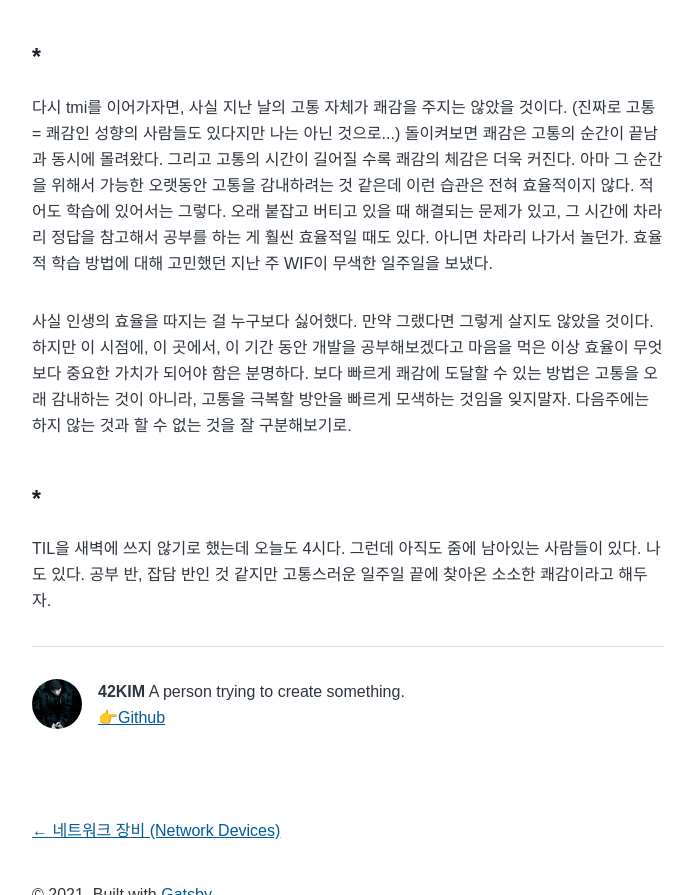
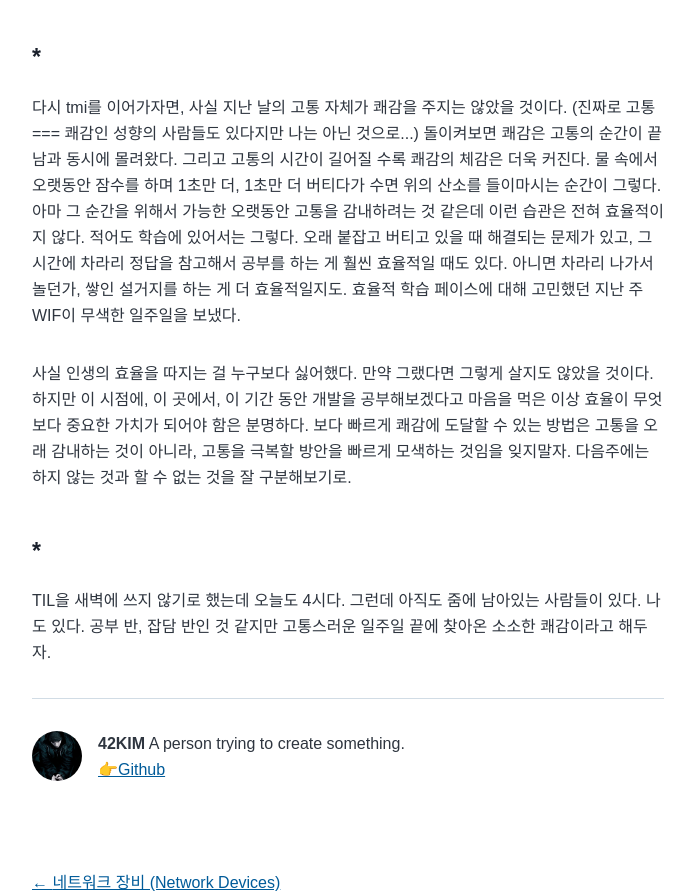
Before and after one commit to 42KIM/42KIM.github.io, a Gatsby site: page /etc/W2/ in a window 1280 px wide. Shown: the part 1137-2032 px from the top of the page, without its empty margins (292-985 px from the left). Built offline with nearby package versions, Linux system fonts and the light colour scheme; Gatsby itself is replaced by a stand-in of ours.

Commit message:
내용 수정

```diff
--- a/content/blog/etc/W2.md
+++ b/content/blog/etc/W2.md
@@ -23,7 +23,7 @@ tags: ["데브코스"]
 
 #### *
 
-다시 tmi를 이어가자면, 사실 지난 날의 고통 자체가 쾌감을 주지는 않았을 것이다. (진짜로 고통 = 쾌감인 성향의 사람들도 있다지만 나는 아닌 것으로...) 돌이켜보면 쾌감은 고통의 순간이 끝남과 동시에 몰려왔다. 그리고 고통의 시간이 길어질 수록 쾌감의 체감은 더욱 커진다. 아마 그 순간을 위해서 가능한 오랫동안 고통을 감내하려는 것 같은데 이런 습관은 전혀 효율적이지 않다. 적어도 학습에 있어서는 그렇다. 오래 붙잡고 버티고 있을 때 해결되는 문제가 있고, 그 시간에 차라리 정답을 참고해서 공부를 하는 게 훨씬 효율적일 때도 있다. 아니면 차라리 나가서 놀던가. 효율적 학습 방법에 대해 고민했던 지난 주 WIF이 무색한 일주일을 보냈다.
+다시 tmi를 이어가자면, 사실 지난 날의 고통 자체가 쾌감을 주지는 않았을 것이다. (진짜로 고통 === 쾌감인 성향의 사람들도 있다지만 나는 아닌 것으로...) 돌이켜보면 쾌감은 고통의 순간이 끝남과 동시에 몰려왔다. 그리고 고통의 시간이 길어질 수록 쾌감의 체감은 더욱 커진다. 물 속에서 오랫동안 잠수를 하며 1초만 더, 1초만 더 버티다가 수면 위의 산소를 들이마시는 순간이 그렇다. 아마 그 순간을 위해서 가능한 오랫동안 고통을 감내하려는 것 같은데 이런 습관은 전혀 효율적이지 않다. 적어도 학습에 있어서는 그렇다. 오래 붙잡고 버티고 있을 때 해결되는 문제가 있고, 그 시간에 차라리 정답을 참고해서 공부를 하는 게 훨씬 효율적일 때도 있다. 아니면 차라리 나가서 놀던가, 쌓인 설거지를 하는 게 더 효율적일지도. 효율적 학습 페이스에 대해 고민했던 지난 주 WIF이 무색한 일주일을 보냈다.
 
 사실 인생의 효율을 따지는 걸 누구보다 싫어했다. 만약 그랬다면 그렇게 살지도 않았을 것이다. 하지만 이 시점에, 이 곳에서, 이 기간 동안 개발을 공부해보겠다고 마음을 먹은 이상 효율이 무엇보다 중요한 가치가 되어야 함은 분명하다. 보다 빠르게 쾌감에 도달할 수 있는 방법은 고통을 오래 감내하는 것이 아니라, 고통을 극복할 방안을 빠르게 모색하는 것임을 잊지말자. 다음주에는 하지 않는 것과 할 수 없는 것을 잘 구분해보기로.
 
```
